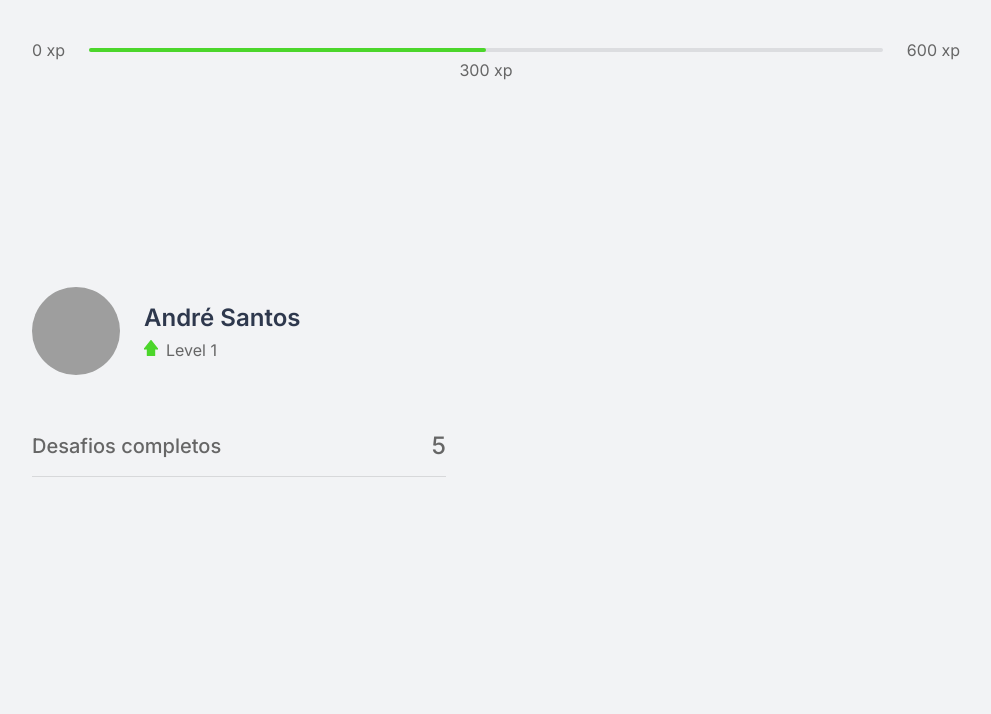
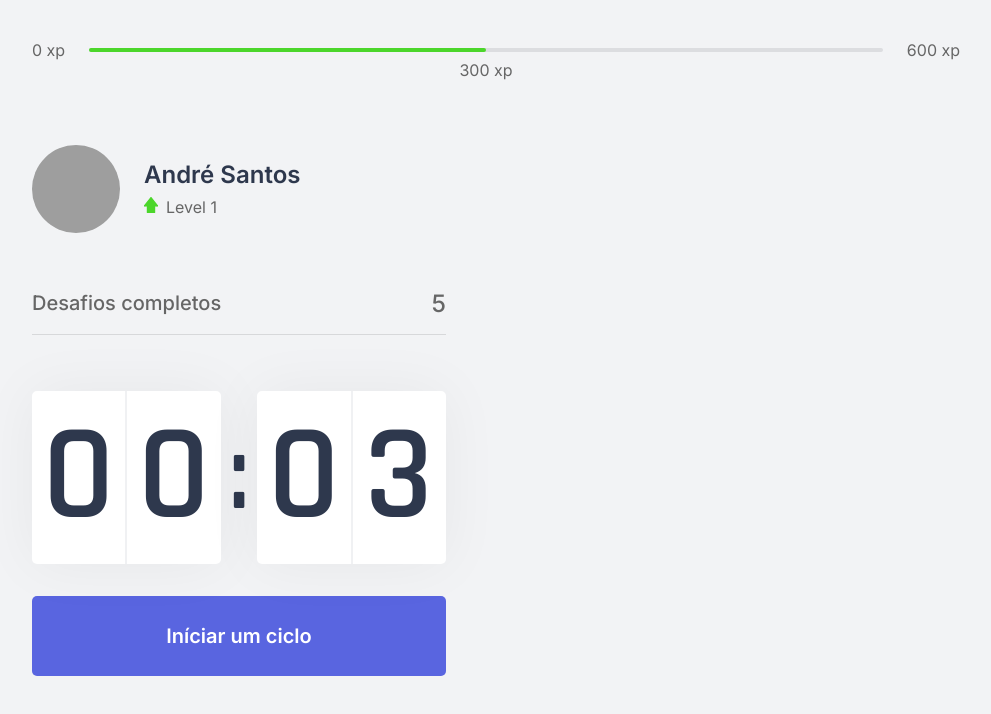
Before and after one commit to adasantos/moveit, a Next.js app: page / in a window 1280 px wide. Shown: the top 714 px of the page, without its empty margins (144-1135 px from the left). Built offline with nearby package versions, Linux system fonts and the light colour scheme; grey boxes are pictures that could not be loaded.

Commit message:
create countdown component

```diff
--- /dev/null
+++ b/src/components/Countdown.tsx
@@ -0,0 +1,86 @@
+import { useState, useEffect } from 'react';
+import styles from '../styles/components/Countdown.module.css';
+
+let countdownTimeout: NodeJS.Timeout;
+
+export function Countdown() {
+  const [time, setTime] = useState(0.05 * 60);
+  const [isActive, setIsActive] = useState(false);
+  const [hasFinished, setHasFinished] = useState(false);
+
+  const minutes = Math.floor(time / 60);
+  const seconds = time % 60;
+
+  const [minuteLeft,minuteRight] = String(minutes).padStart(2, '0').split('');
+  const [secondLeft,secondRight] = String(seconds).padStart(2, '0').split('');
+
+  useEffect(() => {
+    if (isActive && time > 0) {
+      countdownTimeout = setTimeout(() => {
+        setTime(time -1);
+      }, 1000)
+    } else if (isActive && time === 0) {
+      setHasFinished(true);
+      setIsActive(false);
+    }
+  }, [isActive, time]);
+
+  function startCountdown() {
+    setIsActive(true);
+  }
+
+  function resetCountdown() {
+    clearTimeout(countdownTimeout);
+
+    setIsActive(false);
+
+    setTime(0.05 * 60);
+  }
+
+  return (
+    <div>
+      <div className={styles.countdownContainer}>
+        <div>
+          <span>{minuteLeft}</span>
+          <span>{minuteRight}</span>
+        </div>
+        <span>:</span>
+        <div>
+          <span>{secondLeft}</span>
+          <span>{secondRight}</span>
+        </div>
+      </div>
+
+      { hasFinished ? (
+          <button
+            disabled
+            className={styles.countdownButton}
+          >
+            Ciclo encerrado
+          </button>
+        ) : (
+          <>
+            { isActive ? (
+                <button
+              type="button"
+              className={`${styles.countdownButton} ${styles.countdownButtonActive}`}
+              onClick={resetCountdown}
+              >
+                Abandonar ciclo
+                </button>
+              ) : (
+                <button
+                type="button"
+                className={styles.countdownButton}
+                onClick={startCountdown}
+                >
+                  Iníciar um ciclo
+                </button>
+              )
+            }
+          </>
+        )
+      }
+    </div>
+  )
+}
--- a/src/pages/_document.tsx
+++ b/src/pages/_document.tsx
@@ -5,6 +5,8 @@
     return (
       <Html>
         <Head>
+          <link rel="shortcut icon" href="favicon.png" type="image/png"/>
+
           <link rel="preconnect" href="https://fonts.gstatic.com" />
           <link href="https://fonts.googleapis.com/css2?family=Inter:wght@400;500;600&family=Rajdhani:wght@600&display=swap" rel="stylesheet" />
         </Head>
--- a/src/pages/index.tsx
+++ b/src/pages/index.tsx
@@ -3,18 +3,23 @@
 import { ExperienceBar } from "../components/ExperienceBar";
 import { Profile } from '../components/Profile';
 import { CompletedChallenges } from '../components/CompletedChallenges';
+import { Countdown } from '../components/Countdown';
 
 import styles from '../styles/pages/Home.module.css';
 
 export default function Home() {
   return (
     <div className={styles.container}>
+      <Head>
+        <title>Início | move.it</title>
+      </Head>
       <ExperienceBar />
 
       <section>
         <div>
           <Profile />
           <CompletedChallenges />
+          <Countdown />
         </div>
         <div>
 
--- /dev/null
+++ b/src/styles/components/Countdown.module.css
@@ -0,0 +1,80 @@
+.countdownContainer {
+  display: flex;
+  align-items: center;
+  font-family: Rajdhani;
+  font-weight: 600;
+  color: var(--title);
+}
+
+.countdownContainer > div {
+  flex: 1;
+
+  display: flex;
+  align-items: center;
+  justify-content: space-evenly;
+
+  background: var(--white);
+  box-shadow: 0 0 60px rgba(0, 0, 0, 0.05);
+  border-radius: 5px;
+  font-size: 8.5rem;
+  text-align: center;
+}
+
+.countdownContainer > div span {
+  flex: 1;
+}
+
+.countdownContainer > div span:first-child {
+  border-right: 1px solid #f0f1f3;
+}
+
+.countdownContainer > div span:last-child {
+  border-left: 1px solid #f0f1f3;
+}
+
+.countdownContainer > span {
+  font-size: 6.5rem;
+  margin: 0 0.5rem;
+}
+
+.countdownButton {
+  width: 100%;
+  height: 5rem;
+
+  margin-top: 2rem;
+
+  display: flex;
+  align-items: center;
+  justify-content: center;
+
+  border: 0;
+  border-radius: 5px;
+
+  background: var(--blue);
+  color: var(--white);
+
+  font-size: 1.25rem;
+  font-weight: 600;
+
+  transition: background-color 0.2s;
+}
+
+.countdownButton:not(:disabled):hover {
+  background: var(--blue-dark)
+}
+
+.countdownButtonActive {
+  background: var(--white);
+  color: var(--title);
+}
+
+.countdownButtonActive:not(:disabled):hover {
+  background: var(--red);
+  color: var(--white);
+}
+
+.countdownButton:disabled {
+  background: var(--white);
+  color: var(--text);
+  cursor: not-allowed
+}
```
